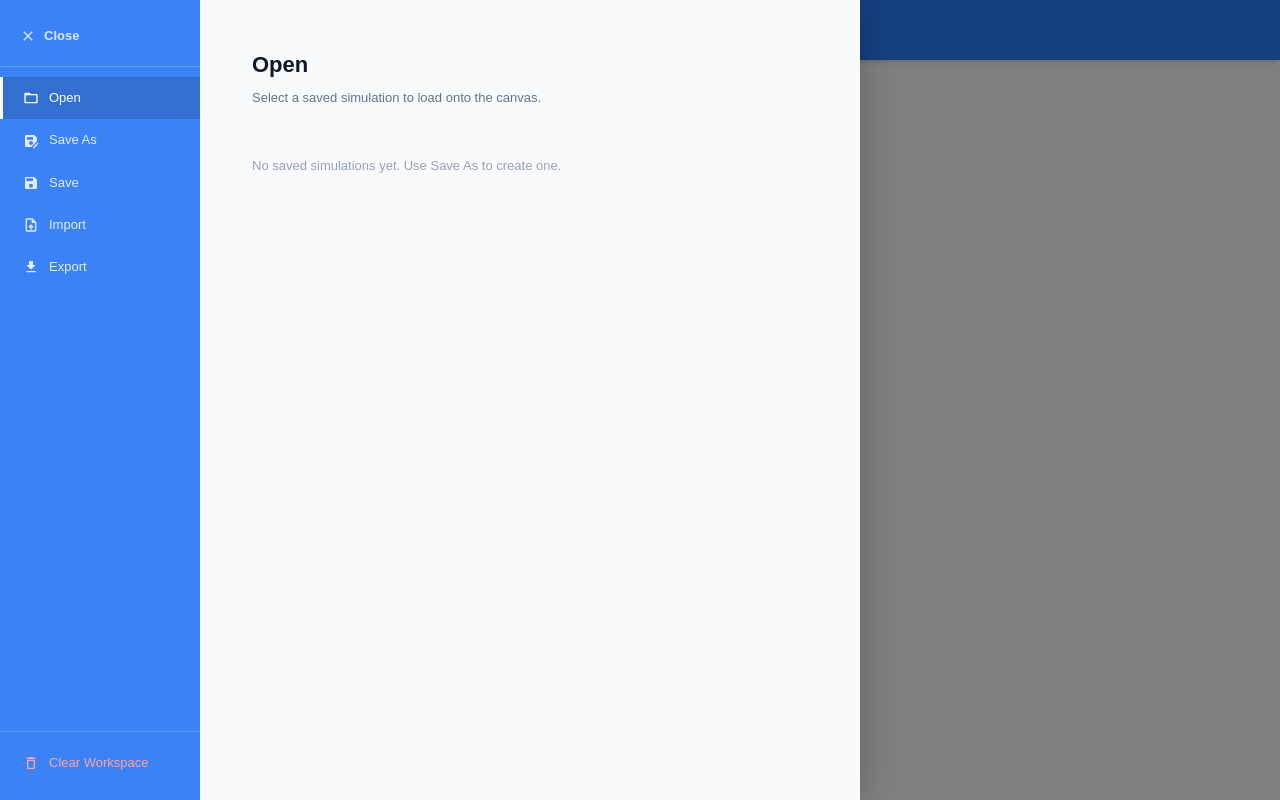
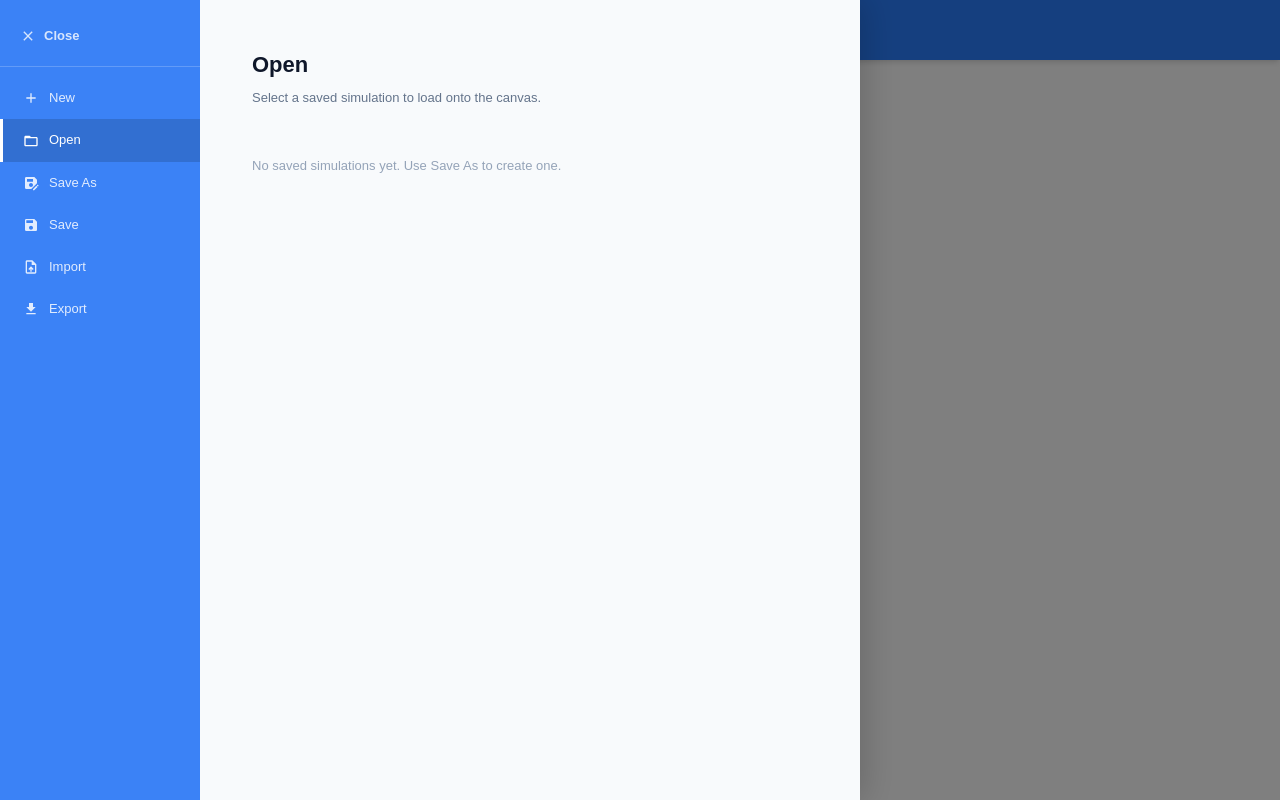
Before and after one commit to hpcclab/e2c, a React (Vite) app in the folder client/: page /#/ in a window 1280 px wide. Both pictures are taken after a click on the button "File". Built offline with nearby package versions, Linux system fonts and the light colour scheme.

Commit message:
Add workspace clear controls

```diff
--- a/client/src/SimDashboard.jsx
+++ b/client/src/SimDashboard.jsx
@@ -7,7 +7,8 @@ import EditUserProperties from "./components/EditUserProperties";
 import EditEdgeProperties from "./components/EditEdgeProperties";
 
 // Drag and drop imports and requirements
-import { Background, Controls, ReactFlow, addEdge } from "@xyflow/react";
+import { Background, ControlButton, Controls, ReactFlow, addEdge } from "@xyflow/react";
+import { MdDeleteOutline } from "react-icons/md";
 
 import Sidebar from "./components/Sidebar";
 import ContextMenu from "./context/ContextMenu";
@@ -30,6 +31,7 @@ import { MECT } from "./schedulers/MECT";
 import { SCHEDULER_REGISTRY } from "./schedulers/registry";
 import AutoScalerNode from "./components/AutoScalerNode";
 import AnimatedEdge from "./components/AnimatedEdge";
+import { colorMemory } from "./components/Task";
 const edgeTypes = {
   packet: AnimatedEdge,
 };
@@ -104,6 +106,8 @@ const SimDashboard = () => {
     setScenarioRows,
     workspaces,
     setWorkspaces,
+    setLoadBalancers,
+    setMachineConfig,
     ld_workspace,
     generateWorkload,
     generateMachineConfig,
@@ -811,6 +815,56 @@ const SimDashboard = () => {
     }
   };
 
+  const handleClearWorkspace = () => {
+    if (
+      !window.confirm(
+        "Clear the current workspace and unsaved simulation data? Saved projects will not be deleted.",
+      )
+    ) {
+      return;
+    }
+
+    clearInterval(simulationIntervalRef.current);
+    simulationIntervalRef.current = null;
+    simCurrentRef.current = 0;
+    totalSimTimeRef.current = Infinity;
+    machinesRef.current = [];
+    batchSlotsRef.current = [];
+    machineSlotsRef.current = {};
+    pendingMissedRef.current = [];
+    animatedMachinesRef.current = [];
+
+    setIsRunning(false);
+    setIsPaused(false);
+    setSimulationTime(0);
+    setSimTotal(Infinity);
+    setShowReport(false);
+    setTotalTasks(0);
+    setCompletedTasks([]);
+    setUnassignedTasks([]);
+    setMissedTasks([]);
+    setDataResults([]);
+    setNodes([]);
+    setEdges([]);
+    setMachines([]);
+    setIot([]);
+    setLoadBalancers([]);
+    setWorkspaces([]);
+    setTaskTypes([]);
+    setScenarioRows([]);
+    setMachineConfig([]);
+    setBatchQ({ id: -2, name: "Batch Queue", queue: [] });
+    setAnimatedMachines([]);
+    setAnimatedIOTs([]);
+    setFlyers([]);
+    setAnimatedTaskIds([]);
+    setMenu(null);
+    setShowSidebar(false);
+    setPolicyUpdated(true);
+    Object.keys(colorMemory).forEach((key) => delete colorMemory[key]);
+    window.dispatchEvent(new Event("taskColorChanged"));
+  };
+
   return (
     <div className=" bg-[#d9d9d9] m-5 h-720 max-h-screen max-w-1500 flex flex-col relative ">
       {/* DND */}
@@ -836,7 +890,15 @@ const SimDashboard = () => {
                 interpolate: "smooth",
               }}
             >
-              <Controls position="center-left" />
+              <Controls position="center-left">
+                <ControlButton
+                  onClick={handleClearWorkspace}
+                  title="Clear workspace"
+                  aria-label="Clear workspace"
+                >
+                  <MdDeleteOutline size={16} aria-hidden="true" />
+                </ControlButton>
+              </Controls>
               <Background />
               {menu && <ContextMenu onClick={onPaneClick} {...menu} />}
             </ReactFlow>
--- a/client/src/components/SaveLoadPanel.jsx
+++ b/client/src/components/SaveLoadPanel.jsx
@@ -4,6 +4,7 @@ import { useReactFlow } from "@xyflow/react";
 import * as localStore from "../utils/localStore";
 import { VscFiles } from "react-icons/vsc";
 import {
+  MdAdd,
   MdDeleteOutline,
   MdSave,
   MdSaveAs,
@@ -358,10 +359,11 @@ export default function FlowSaveLoadPanel() {
     setTaskTypes([]);
     setScenarioRows([]);
     setMachineConfig([]);
-    Object.keys(colorMemory).forEach((k) => delete colorMemory[k]);
+    Object.keys(colorMemory).forEach((key) => delete colorMemory[key]);
     window.dispatchEvent(new Event("taskColorChanged"));
+    setSelectedFile("");
+    setNewFileName("");
     setConfirmClear(false);
-    notify("Workspace cleared!");
     closePanel();
   };
 
@@ -619,27 +621,27 @@ export default function FlowSaveLoadPanel() {
                   <MdClose size={16} /> Close
                 </button>
                 <div className="bs-nav-divider" />
+                <button
+                  className={`bs-nav-item${confirmClear ? " bs-nav-danger confirming" : ""}`}
+                  onClick={handleClearWorkspace}
+                  title="Start a new workspace by clearing the current one"
+                >
+                  <MdAdd size={16} />
+                  {confirmClear ? "Click again to confirm" : "New"}
+                </button>
                 {navItems.map((item) => (
                   <button
                     key={item.id}
                     className={`bs-nav-item${activeSection === item.id ? " active" : ""}`}
-                    onClick={() => setActiveSection(item.id)}
+                    onClick={() => {
+                      setConfirmClear(false);
+                      setActiveSection(item.id);
+                    }}
                   >
                     {item.icon}
                     {item.label}
                   </button>
                 ))}
-              </div>
-
-              <div className="bs-nav-bottom">
-                <div className="bs-nav-divider" />
-                <button
-                  className={`bs-nav-item bs-nav-danger${confirmClear ? " confirming" : ""}`}
-                  onClick={handleClearWorkspace}
-                >
-                  <MdDeleteOutline size={16} />
-                  {confirmClear ? "Click again to confirm" : "Clear Workspace"}
-                </button>
               </div>
             </div>
 
```
